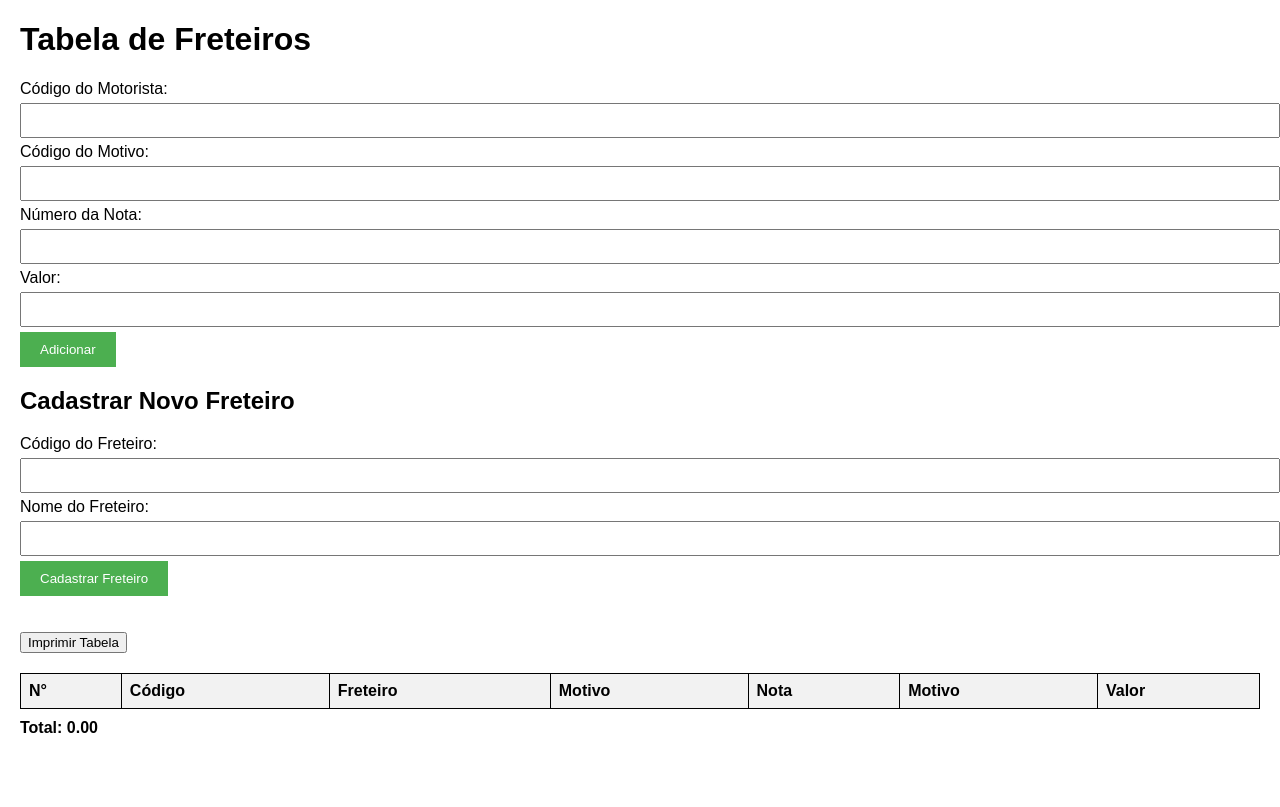
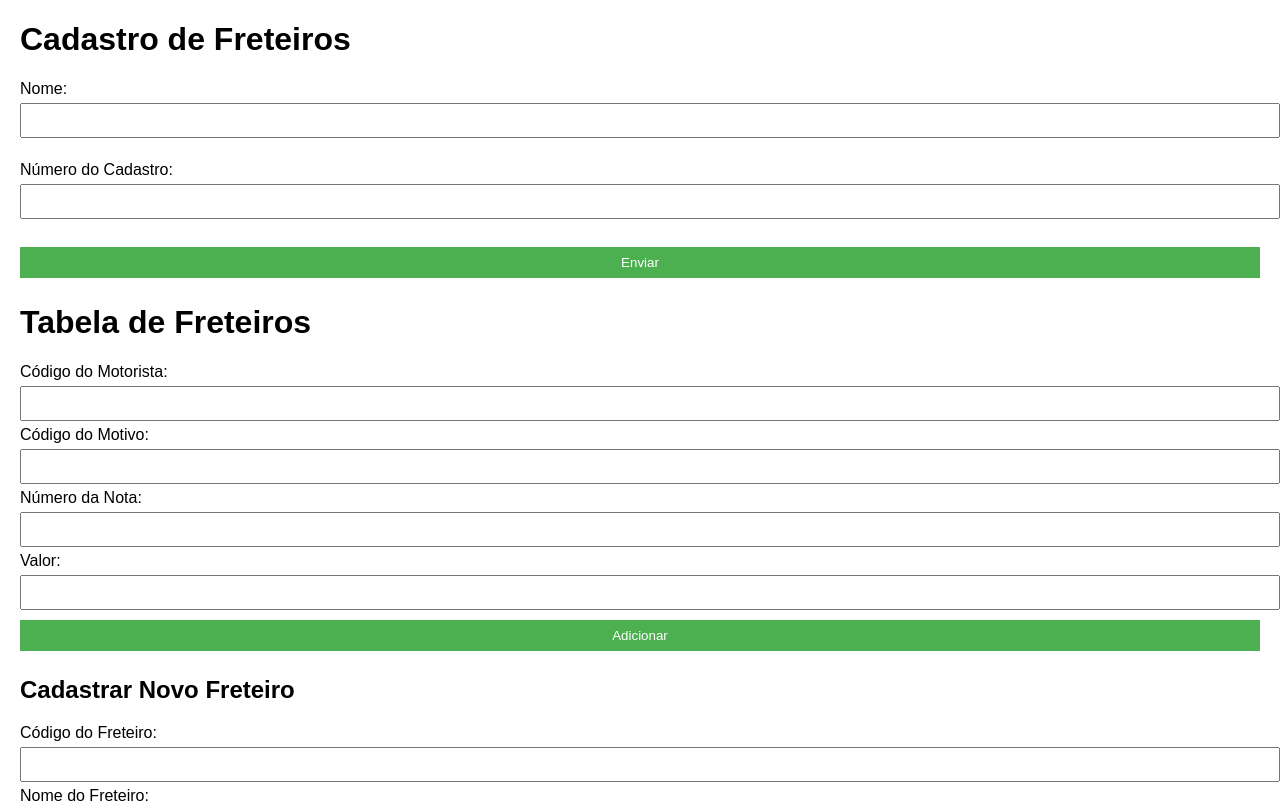
Before and after one commit to Joa08082024/formulario-cadastr, a plain HTML site: page index.html in a window 1280 px wide. Shown: the top 807 px of the page. Drawn offline with Linux system fonts and the light colour scheme.

Commit message:
Update index.html

```diff
--- a/index.html
+++ b/index.html
@@ -3,11 +3,25 @@
 <head>
     <meta charset="UTF-8">
     <meta name="viewport" content="width=device-width, initial-scale=1.0">
-    <title>Tabela de Freteiros</title>
+    <title>Cadastro e Tabela de Freteiros</title>
     <style>
         body {
             font-family: Arial, sans-serif;
             margin: 20px;
+        }
+        input[type="text"], input[type="number"], input[type="submit"] {
+            padding: 8px;
+            margin: 5px 0;
+            width: 100%;
+        }
+        input[type="submit"] {
+            background-color: #4CAF50;
+            color: white;
+            border: none;
+            cursor: pointer;
+        }
+        input[type="submit"]:hover {
+            background-color: #45a049;
         }
         table {
             width: 100%;
@@ -24,21 +38,6 @@
         th {
             background-color: #f2f2f2;
         }
-        input[type="text"], input[type="number"] {
-            padding: 8px;
-            margin: 5px 0;
-            width: 100%;
-        }
-        input[type="submit"] {
-            padding: 10px 20px;
-            background-color: #4CAF50;
-            color: white;
-            border: none;
-            cursor: pointer;
-        }
-        input[type="submit"]:hover {
-            background-color: #45a049;
-        }
         .total {
             font-weight: bold;
             margin-top: 10px;
@@ -46,6 +45,18 @@
     </style>
 </head>
 <body>
+
+    <h1>Cadastro de Freteiros</h1>
+    <!-- Formulário para salvar dados na planilha Google -->
+    <form action="https://script.google.com/macros/s/AKfycbzGblqIKITV-wFO_ZHmovS_SePSgFg7858Cvev6yWK-5fEQGvdZ4c7z0978uMfmwMNP5A/exec" method="post">
+        <label for="nome">Nome:</label><br>
+        <input type="text" id="nome" name="nome" required><br><br>
+
+        <label for="cadastro">Número do Cadastro:</label><br>
+        <input type="text" id="cadastro" name="cadastro" required><br><br>
+
+        <input type="submit" value="Enviar">
+    </form>
 
     <h1>Tabela de Freteiros</h1>
 
```
